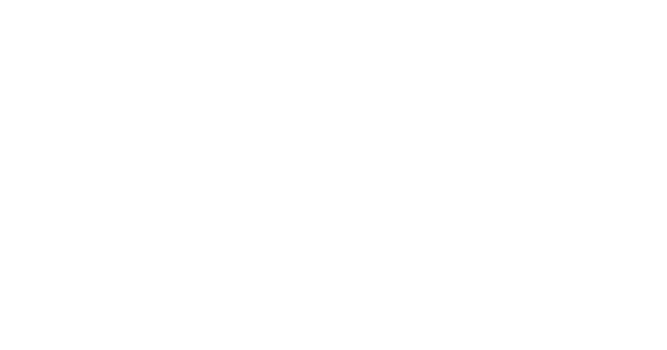
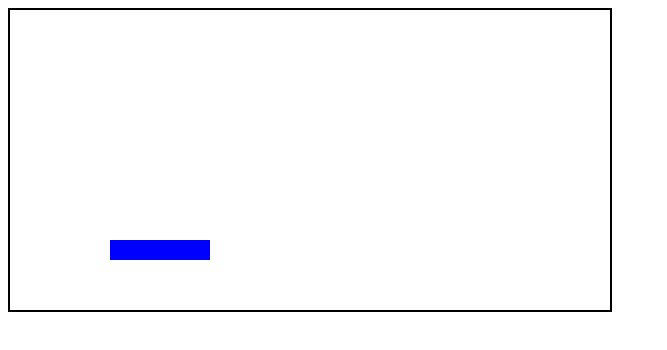
Before and after one commit to abubakar1010/breakout_game, a plain HTML site: page index.html in a window 1280 px wide. Shown: the whole page, without its empty margins (0-667 px from the left). Drawn offline with Linux system fonts and the light colour scheme.

Commit message:
added block dynamically

```diff
--- a/index.html
+++ b/index.html
@@ -8,6 +8,8 @@
 </head>
 <body>
 
+    <div id="container"></div>
+
     <script src="main.js"></script>
 </body>
 </html>
--- a/main.js
+++ b/main.js
@@ -0,0 +1,16 @@
+const container = document.getElementById('container')
+// const block = document.getElementById('block')
+
+function addBlock(){
+
+    const block = document.createElement('div')
+
+    block.classList.add('block')
+
+    block.style.left = '100px'
+    block.style.bottom = '50px'
+
+    container.appendChild(block)
+}
+
+addBlock()
--- a/style.css
+++ b/style.css
@@ -0,0 +1,13 @@
+#container{
+    width: 600px;
+    height: 300px;
+    border: 2px solid black;
+    position: relative;
+}
+.block{
+    width: 100px;
+    height: 20px;
+    /* border: 2px solid black; */
+    background-color: blue;
+    position: absolute;
+}
```
